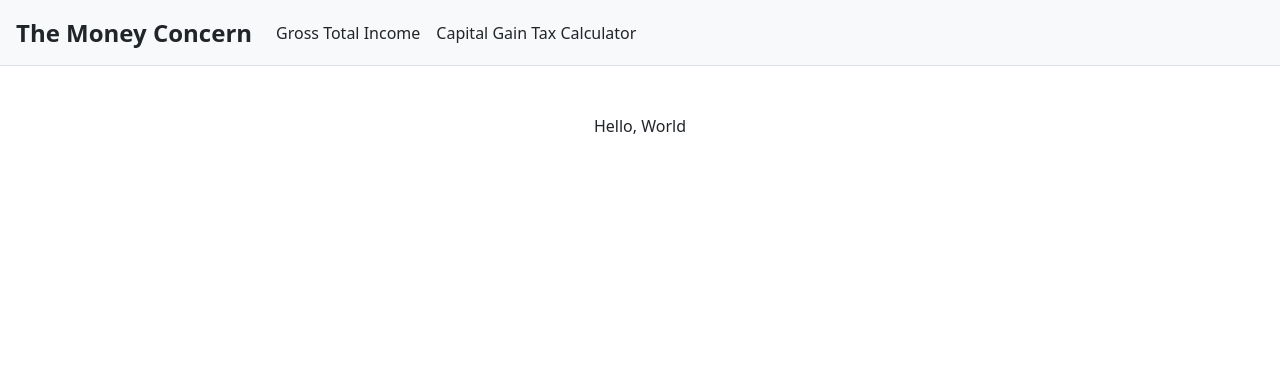
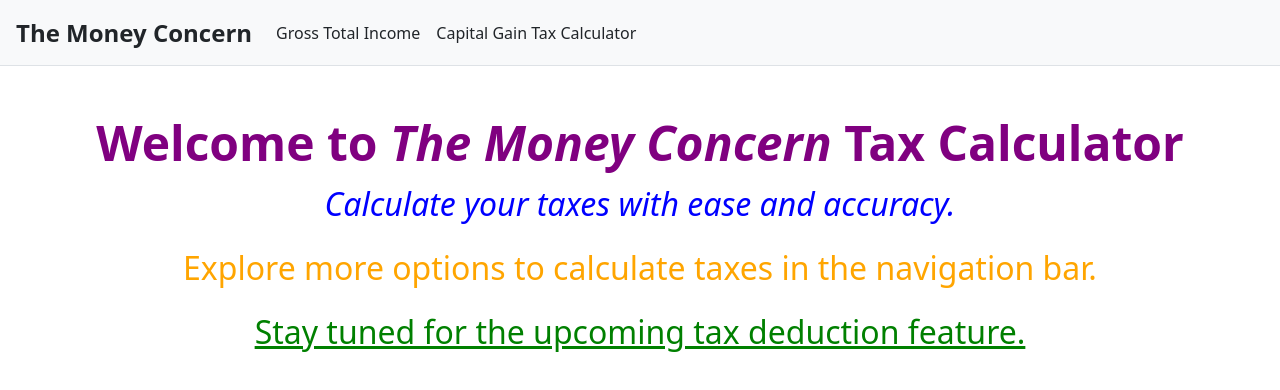
Before and after one commit to Sabarish-2/themoneyconcern, a React (Vite) app: page / in a window 1280 px wide. Shown: the top 390 px of the page. Built offline with nearby package versions, Linux system fonts and the light colour scheme.

Commit message:
Update package.json and Homepage.tsx, remove react-app-env.d.ts

```diff
--- a/package.json
+++ b/package.json
@@ -38,7 +38,7 @@
     "eject": "react-scripts eject",
     "predeploy": "npm run build",
     "serve": "vite preview",
-    "deploy": "gh-pages -d dist"
+    "deploy": "gh-pages -d build"
   },
   "eslintConfig": {
     "extends": [
--- a/src/pages/Homepage.tsx
+++ b/src/pages/Homepage.tsx
@@ -1,8 +1,11 @@
 function HomePage() {
   return (
     <div className="App">
-      Hello, World
-    </div >
+      <h1 style={{ fontSize: '3rem', color: 'purple', fontWeight: 'bold' }}>Welcome to <em>The Money Concern</em> Tax Calculator</h1>
+      <p style={{ fontSize: '2rem', color: 'blue', fontStyle: 'italic' }}>Calculate your taxes with ease and accuracy.</p>
+      <p style={{ fontSize: '2rem', color: 'orange', textDecoration: 'bold' }}>Explore more options to calculate taxes in the navigation bar.</p>
+      <p style={{ fontSize: '2rem', color: 'green', textDecoration: 'underline' }}>Stay tuned for the upcoming tax deduction feature.</p>
+    </div>
   );
 }
 
--- a/src/react-app-env.d.ts
+++ /dev/null
@@ -1 +0,0 @@
-/// <reference types="react-scripts" />
```
